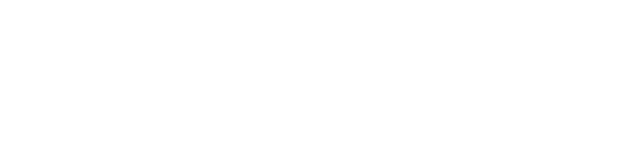
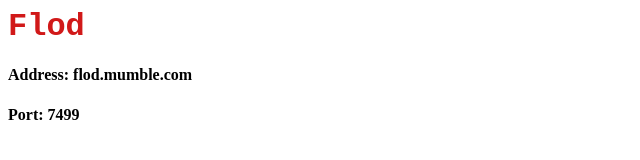
Before and after one commit to gelrii/gelrii.github.io, a plain HTML site: page mumble.html in a window 1280 px wide. Shown: the whole page, without its empty margins (0-640 px from the left). Drawn offline with Linux system fonts and the light colour scheme.

Commit message:
Update mumble.html

```diff
--- a/mumble.html
+++ b/mumble.html
@@ -1 +1,11 @@
-<script type="text/javascript" src="https://view.light-speed.com/mumble.php?url=https%3A//api.mumble.com/mumble/cvp.php%3Ftoken%3DLSG-85-F7277DEB&c=055b75&r=15&h=500&w=500&css=https%3A//view.light-speed.com/styles/mumble-minimal.css"></script>
+<html>
+  <head>
+    <title>Mumble</title>
+  </head>
+  <body>
+    <h1 style="font-family: courier new; font-weight: 600; color: #D11919">Flod</h1>
+    <h4>Address: flod.mumble.com</h4>
+    <h4>Port: 7499</h4>
+    <p><script type="text/javascript" src="https://view.light-speed.com/mumble.php?url=https%3A//api.mumble.com/mumble/cvp.php%3Ftoken%3DLSG-85-F7277DEB&c=055b75&r=15&h=500&w=500&css=https%3A//view.light-speed.com/styles/mumble-minimal.css"></script></p>
+  </body>
+</html>
```
